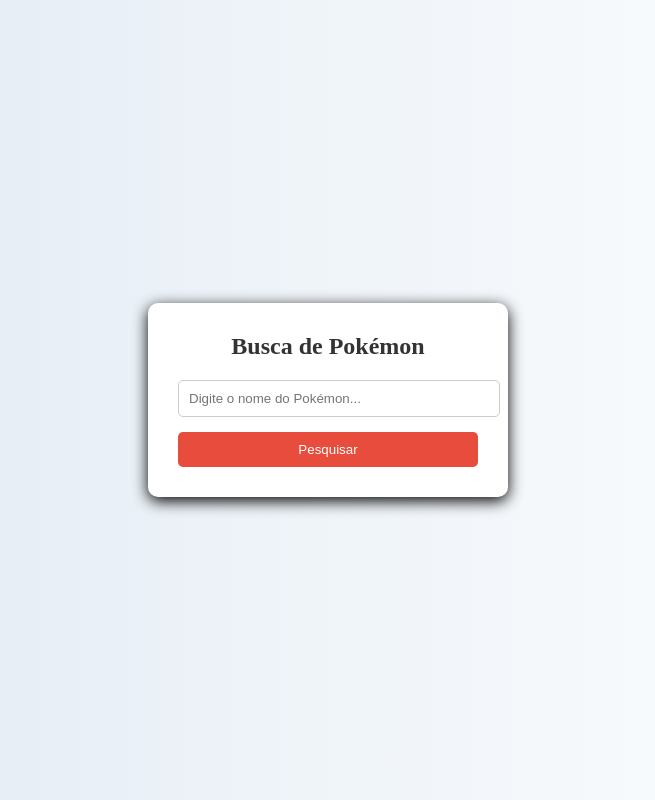
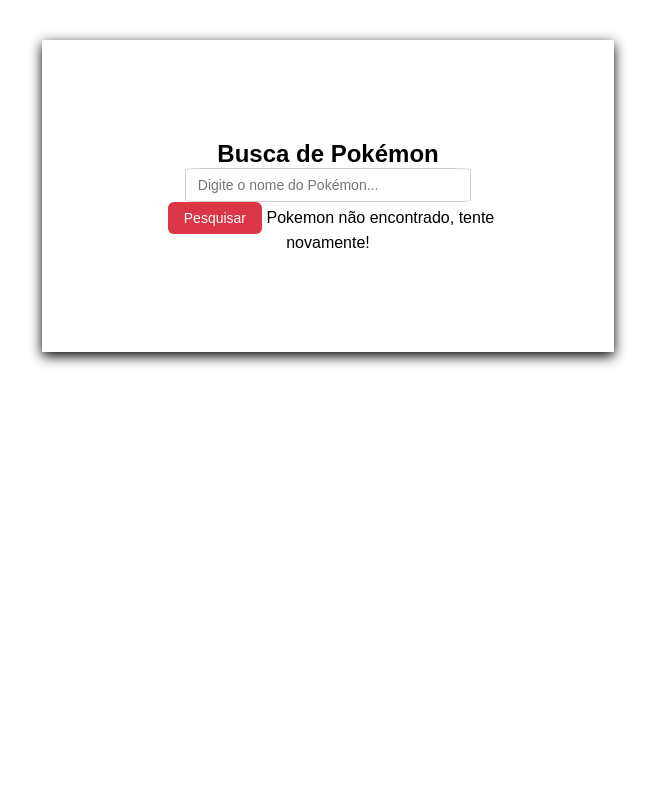
Before and after one commit to wevertonosilva11/Atividade-do-kauan, a plain HTML site: page index.html in a window 1280 px wide. Shown: the whole page, without its empty margins (312-967 px from the left). Drawn offline with Linux system fonts and the light colour scheme.

Commit message:
Atualizando

```diff
--- a/index.html
+++ b/index.html
@@ -3,19 +3,29 @@
 <head>
     <meta charset="UTF-8">
     <meta name="viewport" content="width=device-width, initial-scale=1.0">
-    <title>Document</title>
+    <title>pokedex</title>
     <link rel="stylesheet" href="style.css">
+    <script src="script.js"></script>
 
 </head>
 <body>
 
     <div class="container">
-        <div class="card">
             <h2>Busca de Pokémon</h2>
-            <input type="text" placeholder="Digite o nome do Pokémon...">
-            <button>Pesquisar</button>
+            <input type="text" id="campoBuscar"
+            placeholder="Digite o nome do Pokémon...">
+            <button id="btnBuscar">Pesquisar</button>
+            <div id="resultado" class="escondido">
+             <img id="PokeImg" src="" alt="imagem do pokemon">
+             <h3 id="pokeNome"></h3>
+             <p><strong>ID:</strong> <span id="pokeID"></span></p>
+               <p><strong>Altura:</strong> <span id="pokeID"></span></p>
+                 <p><strong>Peso:</strong> <span id="pokeID"></span></p>
+                   <p><strong>Tipo:</strong> <span id="pokeID"></span></p>
+            </div>
+            <div id="msgErro" class="escondido"></div>
+            Pokemon não encontrado, tente novamente!
         </div>
-    </div>
 
 </body>
 </html>
--- /dev/null
+++ b/script.js
@@ -0,0 +1,17 @@
+ const campoBusca = document.getElementById('campoBusca');
+ const btnBuscar = document.getElementById('btnBuscar');
+ const resultado = document.getElementById('resultado')
+ const msgErro = document.getElementById('msgErro');
+
+ async function buscarPokemon () {
+    const nome = campoBusca.ariaValueMax.toLowerCase().trim();}
+
+    if (nome === ''){
+        alert('Digite o nome de um Pokemon');
+        return;
+    }
+    try {
+        const resposta = await fetch('https://pokeapi.co/api/v2/pokemon/${nome}')
+        if(!resposta.ok) throw new Error('Não encontrado')
+        const dados = await resposta.json();
+    }
--- a/style.css
+++ b/style.css
@@ -6,53 +6,58 @@
 }
 
 body {
-    height: 100vh;
-    background: linear-gradient(to right, #dfe9f3, #ffffff);
+    font-family: Arial, sans-serif;
+    background-color : #ffffff;
     display: flex;
     justify-content: center;
-    align-items: center;
+    padding: 40px 20px;
 }
 
 .container {
-    width: 100%;
-    display: flex;
-    justify-content: center;
-    align-items: center;
+    background-color:rgb(255, 255, 255) ;
+   padding: 100px;
+   width: 30%;
+   text-align: center;
+   box-shadow: 0 4px 12px rgba(0, 0, 0, 1);
 }
 
-.card {
-    background: white;
-    padding: 30px;
-    border-radius: 10px;
-    box-shadow: 0 4px 15px;
-    text-align: center;
-    width: 300px;
+input{
+width: 70%;
+padding: 8px 12px;
+border: 1px solid #ccc;
+border-radius: 6%;
+font-size: 14px;
 }
 
-.card h2 {
-    margin-bottom: 20px;
-    color: #333;
+button {
+    padding: 8px 16px;
+    background-color: #dc3545;
+    color: white;
+    border: none;
+    border-radius: 6px;
+    cursor: pointer;
+    font-size: 14px;
+    margin-left: 6px;
 }
 
-.card input {
-    width: 100%;
-    padding: 10px;
-    border: 1px solid #ccc;
-    border-radius: 5px;
-    margin-bottom: 15px;
-    outline: none;
+button:hover {
+    background-color: #b02a37;
 }
 
-.card button {
-    width: 100%;
-    padding: 10px;
-    background-color: #e74c3c;
-    color: white;
-    border: none;
-    border-radius: 5px;
-    cursor: pointer;
+img{
+    width: 150px;
+    height: 150px;
 }
 
-.card button:hover {
-    background-color: #ac2d1f;
+#msgErro{
+    background-color: #fff3cd;
+    border: 1px solid #ffc107;
+    border-radius: 6px;
+    padding: 10px;
+    margin-top: 16px;
+    color: #856404;
 }
+
+.escondido{
+    display: none;
+}
```
